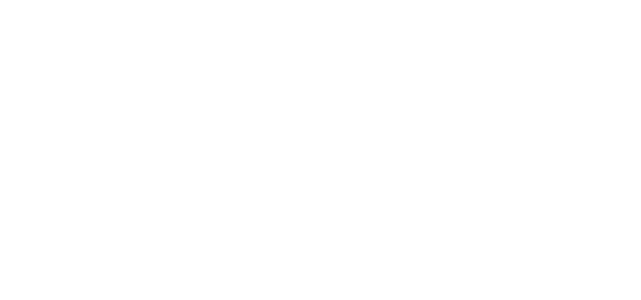
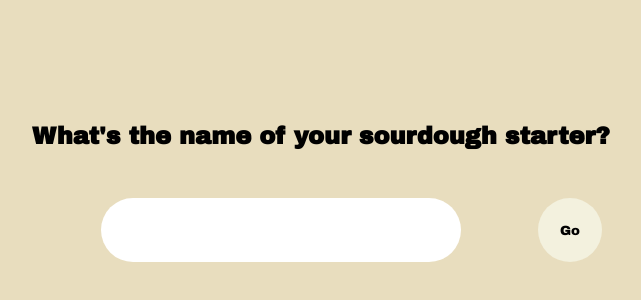
Before and after one commit to sigristarisa/Gluten-Tag-client, a React (Create React App) app: page /name-starter in a window 1280 px wide. Before the commit this address had no page. Shown: the part 208-508 px from the top of the page, without its empty margins (319-960 px from the left). Built offline with nearby package versions, Linux system fonts and the light colour scheme.

Commit message:
set up useContext and did a post request for startername

```diff
--- a/src/App.css
+++ /dev/null
@@ -1,38 +0,0 @@
-.App {
-  text-align: center;
-}
-
-.App-logo {
-  height: 40vmin;
-  pointer-events: none;
-}
-
-@media (prefers-reduced-motion: no-preference) {
-  .App-logo {
-    animation: App-logo-spin infinite 20s linear;
-  }
-}
-
-.App-header {
-  background-color: #282c34;
-  min-height: 100vh;
-  display: flex;
-  flex-direction: column;
-  align-items: center;
-  justify-content: center;
-  font-size: calc(10px + 2vmin);
-  color: white;
-}
-
-.App-link {
-  color: #61dafb;
-}
-
-@keyframes App-logo-spin {
-  from {
-    transform: rotate(0deg);
-  }
-  to {
-    transform: rotate(360deg);
-  }
-}
--- a/src/App.js
+++ b/src/App.js
@@ -1,14 +1,20 @@
-import "./App.css";
+import { useState } from "react";
+import { sourdoughContext } from "./helpers/sourdoughContext";
 import { Routes, Route } from "react-router-dom";
 import LandingPage from "./Components/LandingPage/LandingPage";
+import NameStarter from "./Components/NameStarter/NameStarter";
 
 const App = () => {
+  const [sourdough, setSourdough] = useState({});
   return (
-    <div className='App'>
-      <Routes>
-        <Route path='/' element={<LandingPage />} />
-      </Routes>
-    </div>
+    <sourdoughContext.Provider value={{ sourdough, setSourdough }}>
+      <div className='App'>
+        <Routes>
+          <Route path='/' element={<LandingPage />} />
+          <Route path='/name-starter' element={<NameStarter />} />
+        </Routes>
+      </div>
+    </sourdoughContext.Provider>
   );
 };
 
--- a/src/Components/LandingPage/LandingPage.css
+++ b/src/Components/LandingPage/LandingPage.css
@@ -38,6 +38,6 @@
 }
 
 button:hover {
-  color: var(--white);
+  color: var(--grey);
   background-color: var(--blue);
 }
--- a/src/Components/LandingPage/LandingPage.js
+++ b/src/Components/LandingPage/LandingPage.js
@@ -1,6 +1,9 @@
 import "./LandingPage.css";
+import { useNavigate } from "react-router-dom";
 
 const LandingPage = () => {
+  const navigate = useNavigate();
+  const goToNameStarter = () => navigate("./name-starter");
   return (
     <main>
       <section className='content-container'>
@@ -9,7 +12,7 @@
           <h2>Let's start your sourdough journey</h2>
         </div>
         <div className='btn-container'>
-          <button>Enter</button>
+          <button onClick={() => goToNameStarter()}>Enter</button>
         </div>
       </section>
     </main>
--- /dev/null
+++ b/src/Components/NameStarter/NameStarter.css
@@ -0,0 +1,50 @@
+.name-starter {
+  width: 100vw;
+  height: 100vh;
+  background-color: var(--yellow);
+
+  display: grid;
+  place-items: center;
+}
+
+.name-starter h1 {
+  margin-bottom: 24px;
+  font-size: 24px;
+  text-align: center;
+  line-height: 36px;
+}
+
+.name-starter-input-form {
+  display: grid;
+  grid-template-columns: 1fr auto;
+  place-items: center;
+  gap: 8px;
+}
+
+.name-starter-input {
+  width: 360px;
+  height: 64px;
+  padding: 20px;
+  margin: 20px;
+  color: black;
+  background-color: white;
+  border: none;
+  border-radius: 48px;
+  font-family: "Archivo Black", sans-serif;
+  font-size: 20px;
+}
+
+.name-starter-button-wrapper > input {
+  width: 64px;
+  height: 64px;
+  margin-right: 8px;
+  background-color: var(--grey);
+  border: none;
+  border-radius: 50%;
+  font-family: "Archivo Black", sans-serif;
+  cursor: pointer;
+}
+
+.name-starter-button-wrapper > input:hover {
+  background-color: var(--blue);
+}
--- /dev/null
+++ b/src/Components/NameStarter/NameStarter.js
@@ -0,0 +1,53 @@
+import { useContext } from "react";
+import { useNavigate } from "react-router-dom";
+import { sourdoughContext } from "../../helpers/sourdoughContext";
+import "./NameStarter.css";
+
+const NameStarter = () => {
+  const { sourdough, setSourdough } = useContext(sourdoughContext);
+  const navigate = useNavigate();
+
+  const handleStarterName = (e) => {
+    const { name, value } = e.target;
+    setSourdough({ ...sourdough, [name]: value });
+  };
+
+  const submitStarterName = (e) => {
+    e.preventDefault();
+
+    const opts = {
+      method: "POST",
+      headers: { "Content-Type": "application/json" },
+      body: JSON.stringify(sourdough),
+    };
+
+    fetch(`http://localhost:3030/sourdough/startername`, opts)
+      .then((res) => res.json())
+      .then((data) => setSourdough(data.data));
+
+    navigate("/calculator");
+  };
+
+  return (
+    <main className='name-starter'>
+      <div>
+        <h1>What's the name of your sourdough starter?</h1>
+        <form className='name-starter-input-form' onSubmit={submitStarterName}>
+          <input
+            className='name-starter-input'
+            type='text'
+            name='starterName'
+            value={sourdough.starterName}
+            onChange={handleStarterName}
+            required
+          />
+          <div className='name-starter-button-wrapper'>
+            <input type='submit' value='Go' />
+          </div>
+        </form>
+      </div>
+    </main>
+  );
+};
+
+export default NameStarter;
--- /dev/null
+++ b/src/helpers/sourdoughContext.js
@@ -0,0 +1,3 @@
+import { createContext } from "react";
+
+export const sourdoughContext = createContext({});
```
